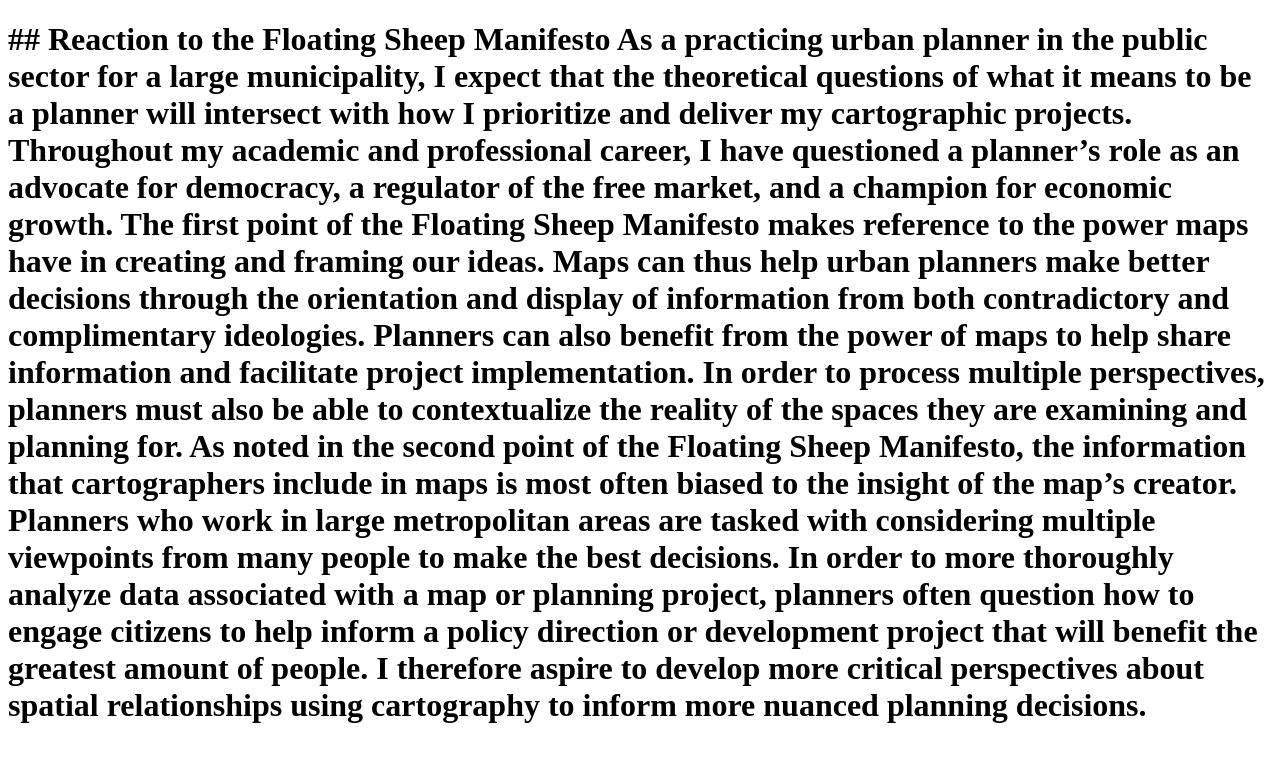
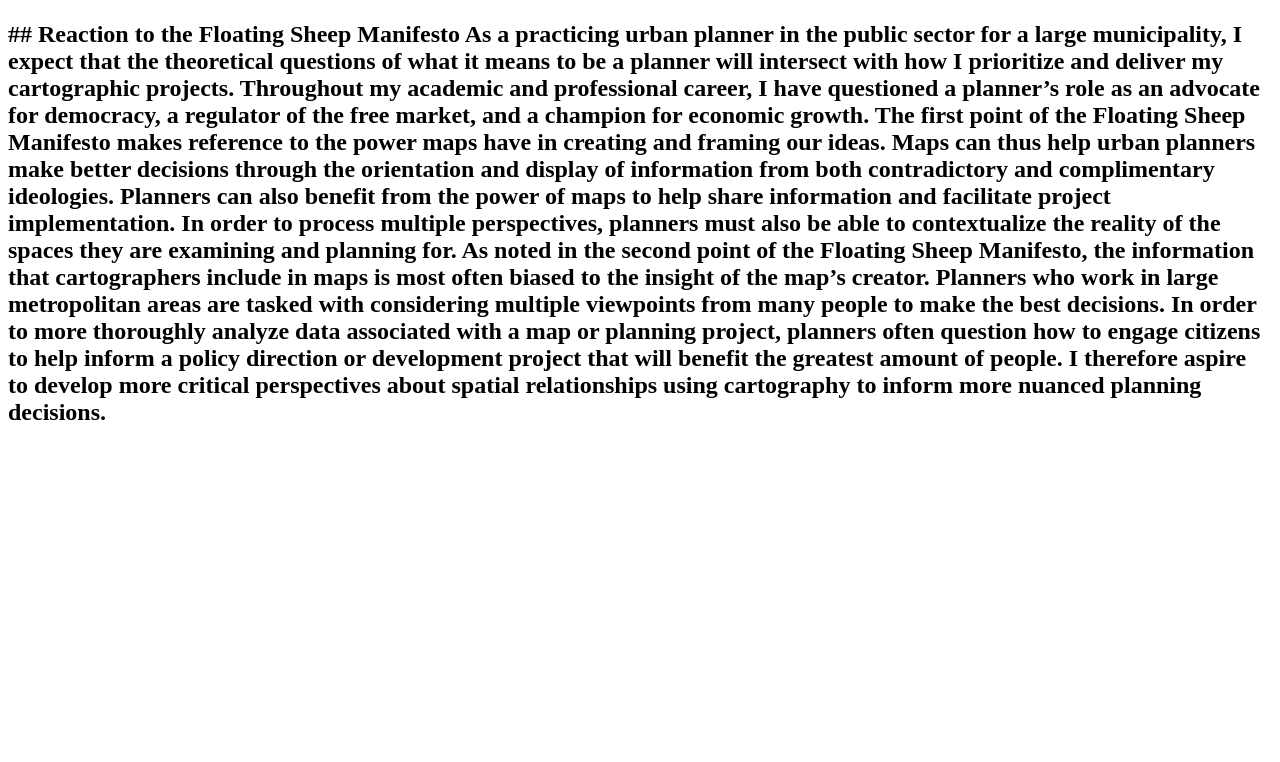
Before and after one commit to norman-oj/map672, a plain HTML site: page module_1/index.html in a window 1280 px wide. Drawn offline with Linux system fonts and the light colour scheme.

Commit message:
add Reaction to Floating Sheep Manifesto with h2

```diff
--- a/module_1/index.html
+++ b/module_1/index.html
@@ -6,12 +6,14 @@
 <meta name='viewport' content='initial-scale=1,maximum-scale=1,user-scalable=no' />
 </head>
 <body>
-<h1>
+<h1></h1>
+    <h2>
+
     ## Reaction to the Floating Sheep Manifesto
 
     As a practicing urban planner in the public sector for a large municipality, I expect that the theoretical questions of what it means to be a planner will intersect with how I prioritize and deliver my cartographic projects.  Throughout my academic and professional career, I have questioned a planner’s role as an advocate for democracy, a regulator of the free market, and a champion for economic growth.  The first point of the Floating Sheep Manifesto makes reference to the power maps have in creating and framing our ideas.  Maps can thus help urban planners make better decisions through the orientation and display of information from both contradictory and complimentary ideologies.  Planners can also benefit from the power of maps to help share information and facilitate project implementation.
 
     In order to process multiple perspectives, planners must also be able to contextualize the reality of the spaces they are examining and planning for.  As noted in the second point of the Floating Sheep Manifesto, the information that cartographers include in maps is most often biased to the insight of the map’s creator.  Planners who work in large metropolitan areas are tasked with considering multiple viewpoints from many people to make the best decisions.  In order to more thoroughly analyze data associated with a map or planning project, planners often question how to engage citizens to help inform a policy direction or development project that will benefit the greatest amount of people.  I therefore aspire to develop more critical perspectives about spatial relationships using cartography to inform more nuanced planning decisions.
-</h1>
+        </h2>
 </body>
 </html>
```
